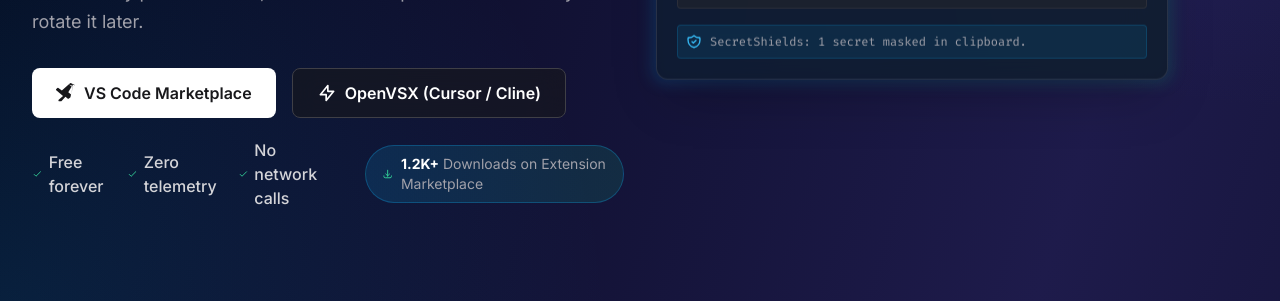
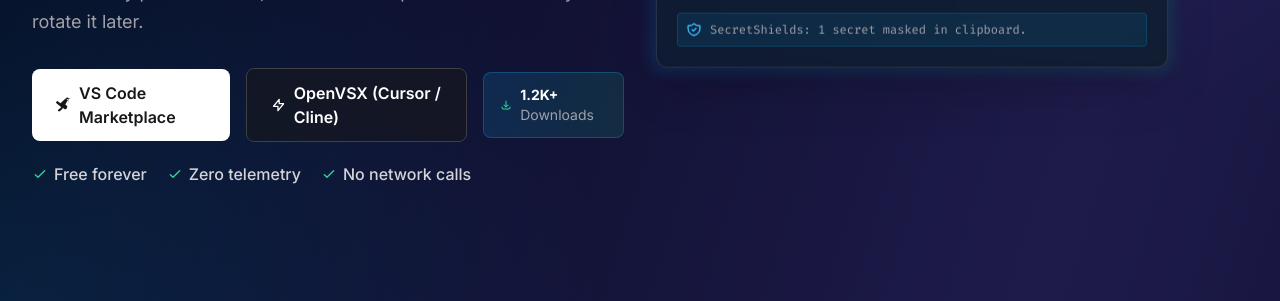
Before and after one commit to Leectan/secretshields, a website: page docs/index.html in a window 1280 px wide. Shown: the part 499-800 px from the top of the page. Drawn offline with nearby package versions, Linux system fonts and the light colour scheme.

Commit message:
fix: align download badge inline with CTA buttons
Moved download badge into the same flex row as VS Code Marketplace
and OpenVSX buttons. Trust items (Free forever, Zero telemetry, No
network calls) now sit on their own row below, aligned under the
buttons.

```diff
--- a/docs/index.html
+++ b/docs/index.html
@@ -135,7 +135,7 @@
                     <p class="text-lg text-zinc-400 mb-8 leading-relaxed">
                         SecretShields masks sensitive data by default. When you intentionally paste a secret, we track the exposure and remind you to rotate it later.
                     </p>
-                    <div class="flex flex-col sm:flex-row gap-4">
+                    <div class="flex flex-col sm:flex-row items-start sm:items-center gap-4">
                         <a href="https://marketplace.visualstudio.com/items?itemName=secretshields.secretshields" class="flex items-center justify-center gap-2 bg-white text-zinc-900 hover:bg-zinc-100 font-semibold px-6 py-3 rounded-lg transition-all">
                             <svg class="w-5 h-5" viewBox="0 0 24 24" fill="currentColor"><path d="M23.15 2.587L18.21.21a1.494 1.494 0 0 0-1.705.29l-9.46 8.63-4.12-3.128a.999.999 0 0 0-1.276.057L.327 7.261A1 1 0 0 0 .326 8.74L8.42 15.45l-5.18 4.66a1 1 0 0 0 .67 1.74h2.07a1 1 0 0 0 .73-.3l4.63-4.94 2.58 2.09a1 1 0 0 0 1.25.07l1.9-1.39a.999.999 0 0 0 .33-.67l2.84-12.92a1.5 1.5 0 0 0-1.12-1.79zm-5.07 11.23l-3.32-2.61L18.8 4.29l-3.32-2.61 5.07 1.83-2.47 10.3z"/></svg>
                             VS Code Marketplace
@@ -144,17 +144,15 @@
                             <svg class="w-5 h-5" fill="none" stroke="currentColor" viewBox="0 0 24 24"><path stroke-linecap="round" stroke-linejoin="round" stroke-width="2" d="M13 10V3L4 14h7v7l9-11h-7z"></path></svg>
                             OpenVSX (Cursor / Cline)
                         </a>
+                        <span id="download-badge" class="hidden items-center gap-2 px-4 py-3 rounded-lg bg-gradient-to-r from-primary-500/15 to-emerald-500/15 border border-primary-500/30 text-sm">
+                            <svg class="w-4 h-4 text-emerald-400" fill="none" stroke="currentColor" viewBox="0 0 24 24"><path stroke-linecap="round" stroke-linejoin="round" stroke-width="2" d="M4 16v1a3 3 0 003 3h10a3 3 0 003-3v-1m-4-4l-4 4m0 0l-4-4m4 4V4"></path></svg>
+                            <span><span id="download-count" class="font-bold text-white">--</span><span class="text-zinc-400"> Downloads</span></span>
+                        </span>
                     </div>
-                    <div class="mt-5 flex flex-col sm:flex-row sm:items-center gap-3 sm:gap-6">
-                        <div class="flex items-center gap-4 text-base text-zinc-300 font-medium">
-                            <span class="flex items-center gap-1.5"><svg class="w-4 h-4 text-emerald-400" fill="none" stroke="currentColor" viewBox="0 0 24 24"><path stroke-linecap="round" stroke-linejoin="round" stroke-width="2" d="M5 13l4 4L19 7"></path></svg> Free forever</span>
-                            <span class="flex items-center gap-1.5"><svg class="w-4 h-4 text-emerald-400" fill="none" stroke="currentColor" viewBox="0 0 24 24"><path stroke-linecap="round" stroke-linejoin="round" stroke-width="2" d="M5 13l4 4L19 7"></path></svg> Zero telemetry</span>
-                            <span class="flex items-center gap-1.5"><svg class="w-4 h-4 text-emerald-400" fill="none" stroke="currentColor" viewBox="0 0 24 24"><path stroke-linecap="round" stroke-linejoin="round" stroke-width="2" d="M5 13l4 4L19 7"></path></svg> No network calls</span>
-                        </div>
-                        <span id="download-badge" class="hidden items-center gap-2 px-4 py-2 rounded-full bg-gradient-to-r from-primary-500/15 to-emerald-500/15 border border-primary-500/30 text-sm">
-                            <svg class="w-4 h-4 text-emerald-400" fill="none" stroke="currentColor" viewBox="0 0 24 24"><path stroke-linecap="round" stroke-linejoin="round" stroke-width="2" d="M4 16v1a3 3 0 003 3h10a3 3 0 003-3v-1m-4-4l-4 4m0 0l-4-4m4 4V4"></path></svg>
-                            <span><span id="download-count" class="font-bold text-white">--</span><span class="text-zinc-400"> Downloads on Extension Marketplace</span></span>
-                        </span>
+                    <div class="mt-5 flex items-center gap-5 text-base text-zinc-300 font-medium">
+                        <span class="flex items-center gap-1.5"><svg class="w-4 h-4 text-emerald-400" fill="none" stroke="currentColor" viewBox="0 0 24 24"><path stroke-linecap="round" stroke-linejoin="round" stroke-width="2" d="M5 13l4 4L19 7"></path></svg> Free forever</span>
+                        <span class="flex items-center gap-1.5"><svg class="w-4 h-4 text-emerald-400" fill="none" stroke="currentColor" viewBox="0 0 24 24"><path stroke-linecap="round" stroke-linejoin="round" stroke-width="2" d="M5 13l4 4L19 7"></path></svg> Zero telemetry</span>
+                        <span class="flex items-center gap-1.5"><svg class="w-4 h-4 text-emerald-400" fill="none" stroke="currentColor" viewBox="0 0 24 24"><path stroke-linecap="round" stroke-linejoin="round" stroke-width="2" d="M5 13l4 4L19 7"></path></svg> No network calls</span>
                     </div>
                 </div>
 
```
